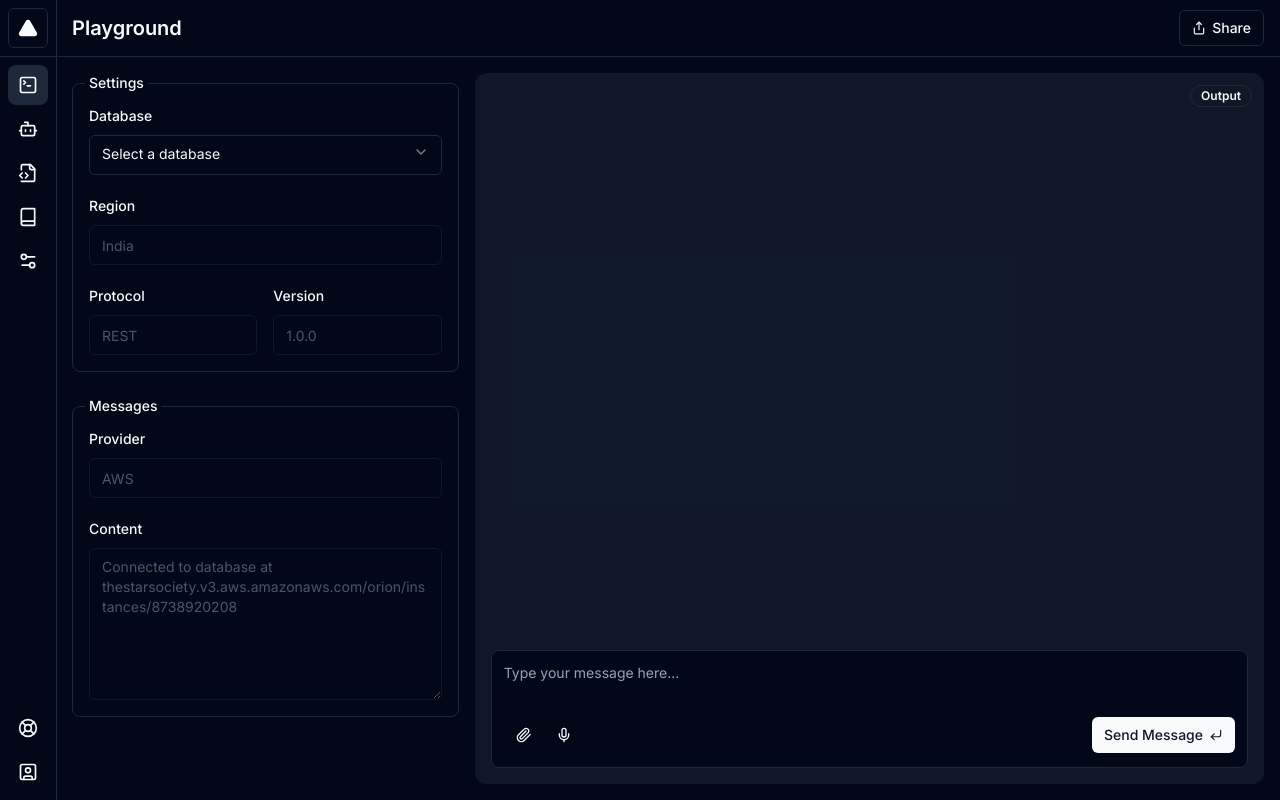
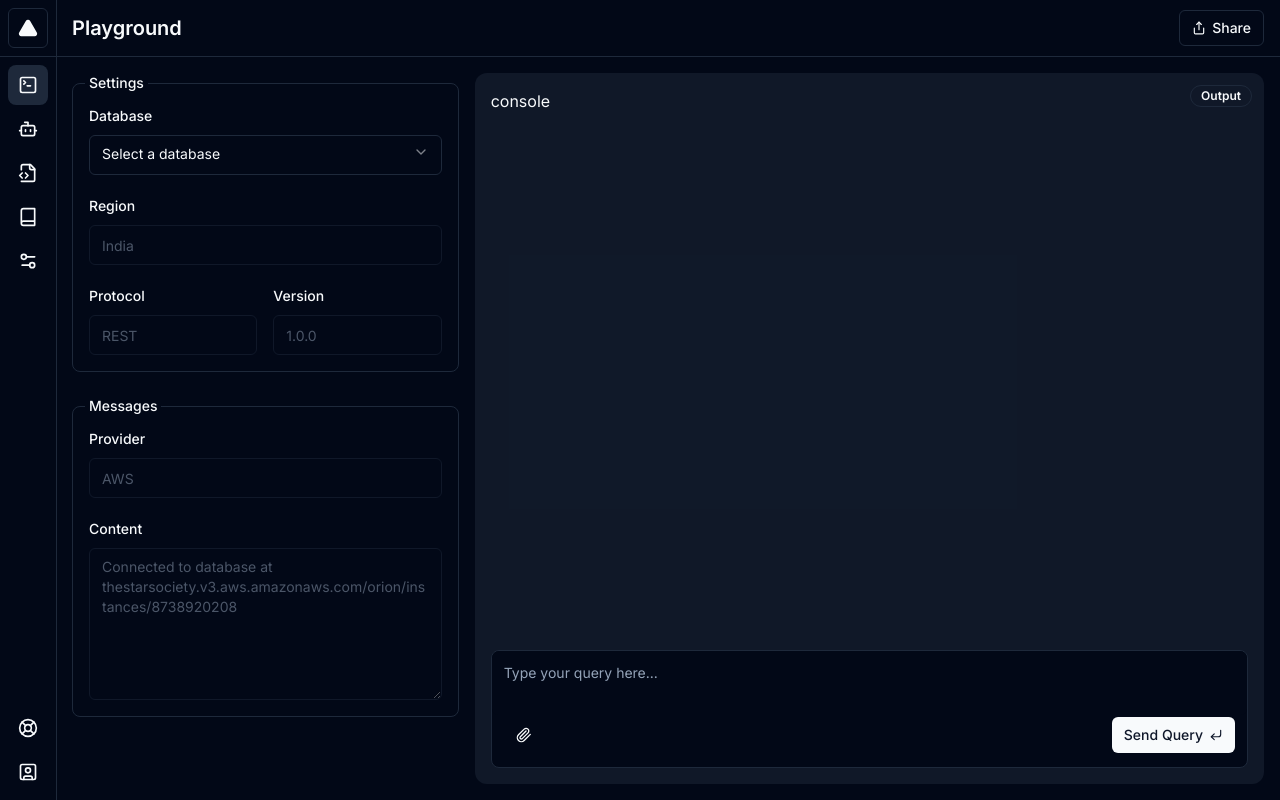
Before and after one commit to exprays/sora, a Next.js app: page /playground in a window 1280 px wide. Built offline with nearby package versions, Linux system fonts and the light colour scheme.

Commit message:
build: prima and other enhancements

```diff
--- /dev/null
+++ b/components/console.tsx
@@ -0,0 +1,7 @@
+export const Console = () => {
+    return (
+        <div>
+            console
+        </div>
+    )
+}
--- a/components/playground.tsx
+++ b/components/playground.tsx
@@ -1,8 +1,5 @@
-/**
- * v0 by Vercel.
- * @see https://v0.dev/t/LUGstMvv0uU
- * Documentation: https://v0.dev/docs#integrating-generated-code-into-your-nextjs-app
- */
+"use client";
+
 import { Button } from "@/components/ui/button"
 import { TooltipProvider, Tooltip, TooltipTrigger, TooltipContent } from "@/components/ui/tooltip"
 import { Drawer, DrawerTrigger, DrawerContent, DrawerHeader, DrawerTitle, DrawerDescription } from "@/components/ui/drawer"
@@ -11,8 +8,23 @@ import { Select, SelectTrigger, SelectValue, SelectContent, SelectItem } from "@
 import { Input } from "@/components/ui/input"
 import { Textarea } from "@/components/ui/textarea"
 import { Badge } from "@/components/ui/badge"
+import OrionMock from "@/lib/orion"
+import { useState } from "react"
+import { Console } from "./console";
 
 export default function PlaygroundComponent() {
+
+  const orion = new OrionMock();
+
+  const [command, setCommand] = useState('');
+  const [output, setOutput] = useState<string[]>([]);
+
+  const handleExecute = () => {
+    const result = orion.execute(command);
+    setOutput([...output, `> ${command}\n${result}`]);
+    setCommand(''); // Clear command input after execution
+  };
+
   return (
     <div className="grid h-screen w-full pl-[56px]">
       <aside className="inset-y fixed  left-0 z-20 flex h-full flex-col border-r">
@@ -291,6 +303,12 @@ export default function PlaygroundComponent() {
             </form>
           </div>
           <div className="relative flex h-full min-h-[50vh] flex-col rounded-xl bg-muted/50 p-4 lg:col-span-2">
+          <Console />
+            <div id="output" style={{ marginTop: '20px', whiteSpace: 'pre-line' }}>
+                {output.map((line, index) => (
+                  <div key={index}>{line}</div>
+                ))}
+            </div>
             <Badge variant="outline" className="absolute right-3 top-3">
               Output
             </Badge>
@@ -304,7 +322,9 @@ export default function PlaygroundComponent() {
               </Label>
               <Textarea
                 id="message"
-                placeholder="Type your message here..."
+                value={command}
+                onChange={(e) => setCommand(e.target.value)}
+                placeholder="Type your query here..."
                 className="min-h-12 resize-none border-0 p-3 shadow-none focus-visible:ring-0"
               />
               <div className="flex items-center p-3 pt-0">
@@ -318,17 +338,8 @@ export default function PlaygroundComponent() {
                     </TooltipTrigger>
                     <TooltipContent side="top">Attach File</TooltipContent>
                   </Tooltip>
-                  <Tooltip>
-                    <TooltipTrigger asChild>
-                      <Button variant="ghost" size="icon">
-                        <MicIcon className="size-4" />
-                        <span className="sr-only">Use Microphone</span>
-                      </Button>
-                    </TooltipTrigger>
-                    <TooltipContent side="top">Use Microphone</TooltipContent>
-                  </Tooltip>
-                  <Button type="submit" size="sm" className="ml-auto gap-1.5">
-                    Send Message
+                  <Button type="submit" onClick={handleExecute} size="sm" className="ml-auto gap-1.5">
+                    Send Query
                     <CornerDownLeftIcon className="size-3.5" />
                   </Button>
                 </TooltipProvider>
--- /dev/null
+++ b/lib/orion.ts
@@ -0,0 +1,32 @@
+type OrionStore = {
+    [key: string]: string;
+  };
+
+  class OrionMock {
+    private store: OrionStore = {};
+
+    set(key: string, value: string): string {
+      this.store[key] = value;
+      return "OK";
+    }
+
+    get(key: string): string {
+      return this.store[key] || "(nil)";
+    }
+
+    execute(command: string): string {
+      const [cmd, ...args] = command.split(" ");
+      switch (cmd.toUpperCase()) {
+        case "SET":
+          if (args.length !== 2) return "ERR wrong number of arguments for 'set' command";
+          return this.set(args[0], args[1]);
+        case "GET":
+          if (args.length !== 1) return "ERR wrong number of arguments for 'get' command";
+          return this.get(args[0]);
+        default:
+          return `ERR unknown command '${cmd}'`;
+      }
+    }
+  }
+
+  export default OrionMock;
--- a/package.json
+++ b/package.json
@@ -11,6 +11,7 @@
   "dependencies": {
     "@clerk/elements": "^0.7.0",
     "@clerk/nextjs": "^5.1.5",
+    "@prisma/client": "^5.15.1",
     "@radix-ui/react-dialog": "^1.1.0",
     "@radix-ui/react-label": "^2.1.0",
     "@radix-ui/react-select": "^2.1.0",
@@ -35,6 +36,7 @@
     "eslint": "^8",
     "eslint-config-next": "14.2.4",
     "postcss": "^8",
+    "prisma": "^5.15.1",
     "tailwindcss": "^3.4.1",
     "typescript": "^5"
   }
```
Also changed, not shown: 2 other files (tests, documents, lock files or other folders).
